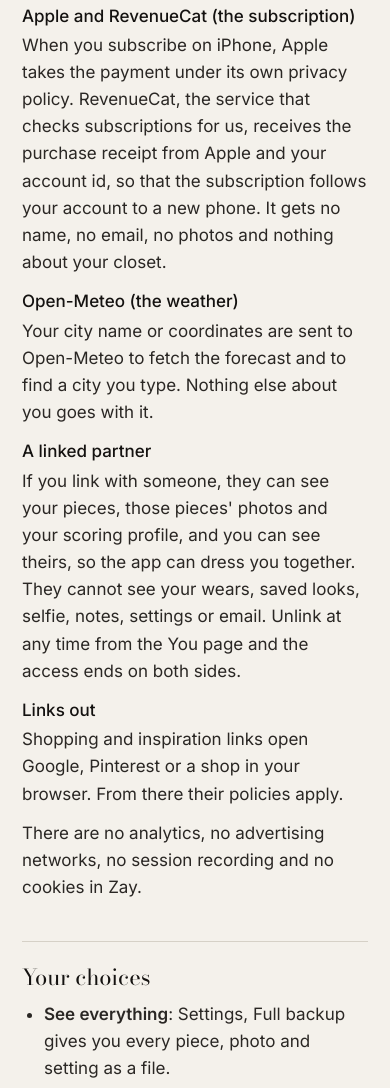
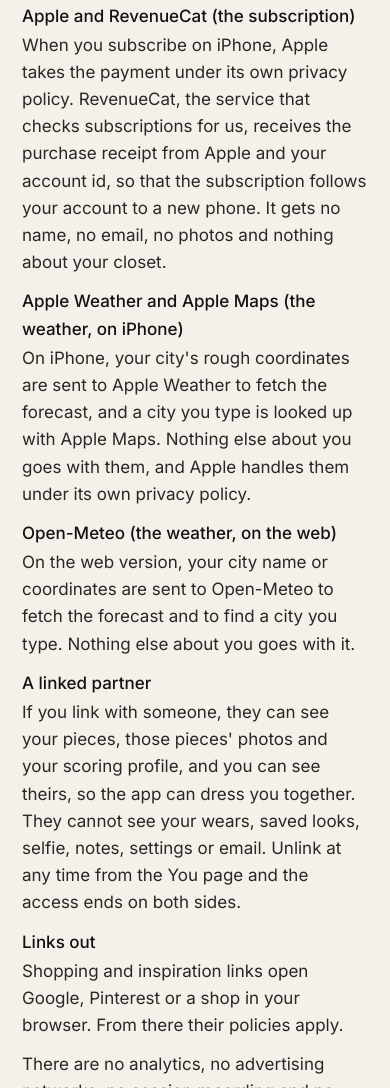
Before and after one commit to MysticGum98/Atelier, a plain HTML site: page privacy.html in a window 390 px wide. Shown: the part 2913-4001 px from the top of the page. Drawn offline with Linux system fonts and the light colour scheme.

Commit message:
Privacy: on iPhone the weather comes from Apple Weather and Apple Maps; Open-Meteo on the web

```diff
--- a/privacy.html
+++ b/privacy.html
@@ -75,7 +75,8 @@ dl{margin:0 0 12px}dt{font-weight:500;color:var(--cream);margin-top:12px}dd{marg
 <dl>
 <dt>Anthropic (the stylist)</dt><dd>When you ask the app to read a photo, rate an outfit, or ask the stylist a question, that photo or text is sent to Anthropic's Claude service to be read. It travels through a small relay we run on Cloudflare. The relay keeps a count of how many requests each account makes per day and the size of each, so that the allowance is fair; it never stores the photos or the text, only the counts. Anthropic processes the content under its own API terms and does not use it to train its models.</dd>
 <dt>Apple and RevenueCat (the subscription)</dt><dd>When you subscribe on iPhone, Apple takes the payment under its own privacy policy. RevenueCat, the service that checks subscriptions for us, receives the purchase receipt from Apple and your account id, so that the subscription follows your account to a new phone. It gets no name, no email, no photos and nothing about your closet.</dd>
-<dt>Open-Meteo (the weather)</dt><dd>Your city name or coordinates are sent to Open-Meteo to fetch the forecast and to find a city you type. Nothing else about you goes with it.</dd>
+<dt>Apple Weather and Apple Maps (the weather, on iPhone)</dt><dd>On iPhone, your city's rough coordinates are sent to Apple Weather to fetch the forecast, and a city you type is looked up with Apple Maps. Nothing else about you goes with them, and Apple handles them under its own privacy policy.</dd>
+<dt>Open-Meteo (the weather, on the web)</dt><dd>On the web version, your city name or coordinates are sent to Open-Meteo to fetch the forecast and to find a city you type. Nothing else about you goes with it.</dd>
 <dt>A linked partner</dt><dd>If you link with someone, they can see your pieces, those pieces' photos and your scoring profile, and you can see theirs, so the app can dress you together. They cannot see your wears, saved looks, selfie, notes, settings or email. Unlink at any time from the You page and the access ends on both sides.</dd>
 <dt>Links out</dt><dd>Shopping and inspiration links open Google, Pinterest or a shop in your browser. From there their policies apply.</dd>
 </dl>
```
